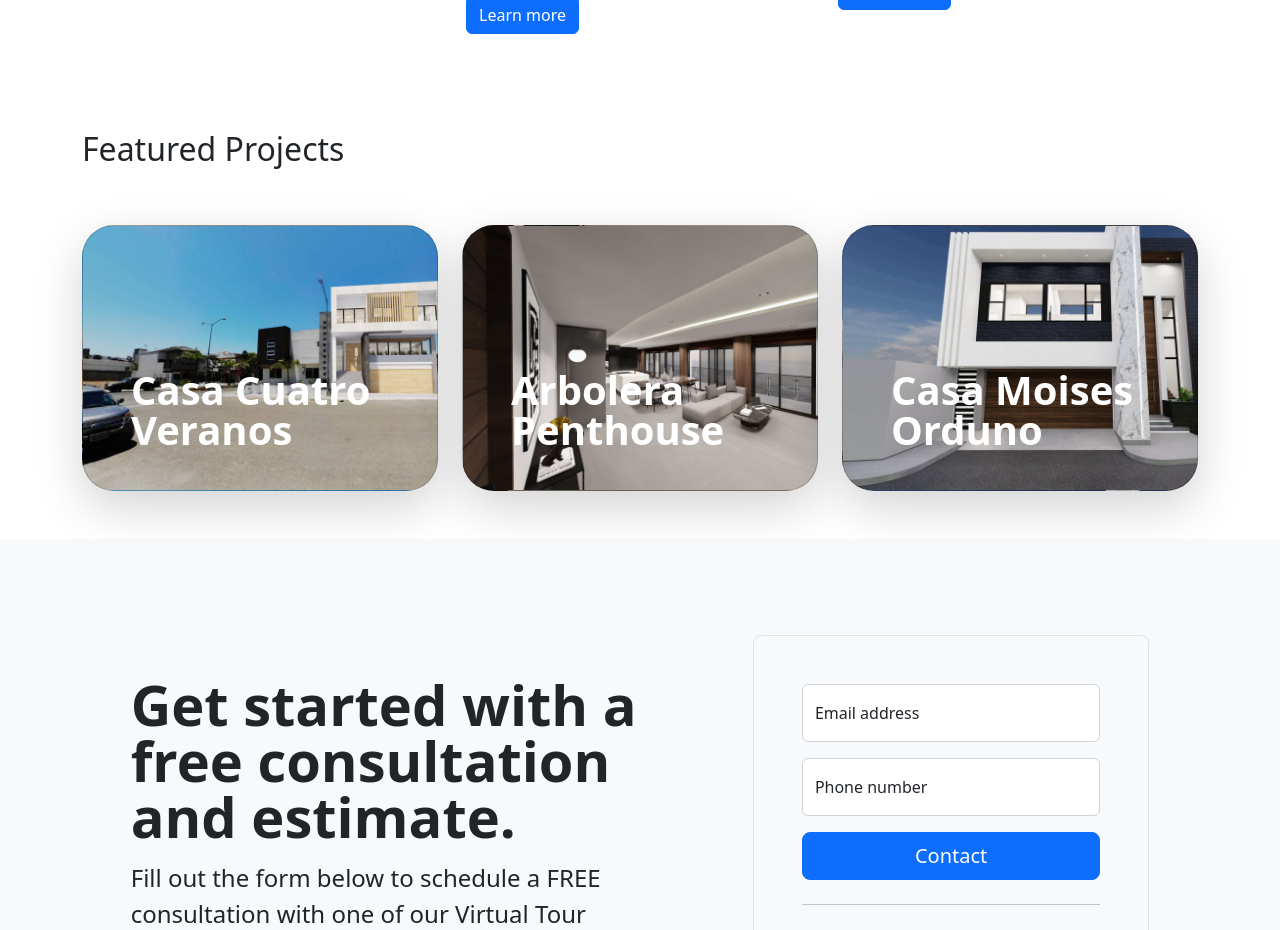
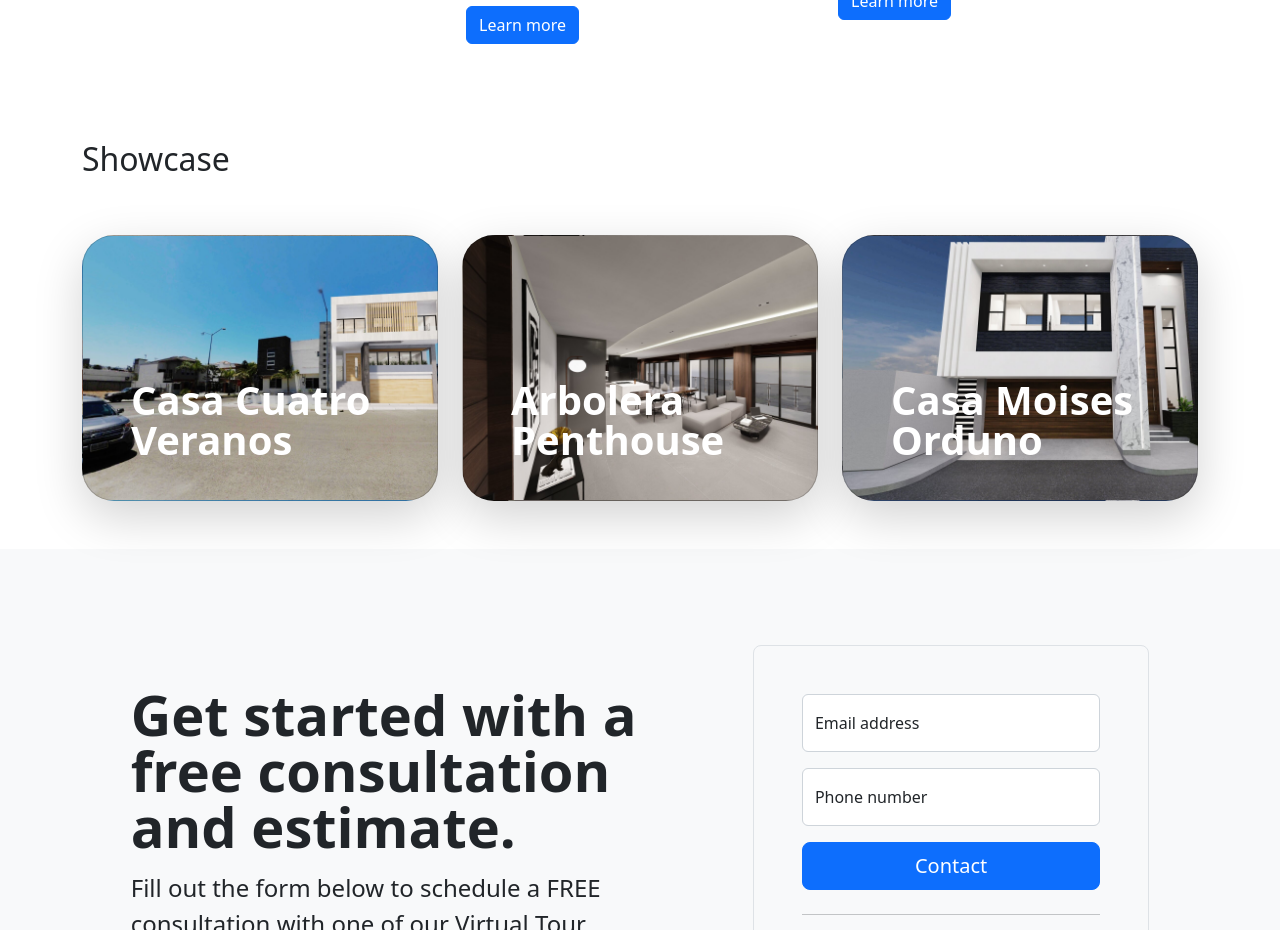
Before and after one commit to martoast/realtourco, a Nuxt app: page / in a window 1280 px wide. Shown: the part 1320-2250 px from the top of the page. Built offline with nearby package versions, Linux system fonts and the light colour scheme.

Commit message:
about changes

```diff
--- a/components/Projects.vue
+++ b/components/Projects.vue
@@ -1,6 +1,6 @@
 <template>
     <div class="container">
-        <h2>Featured Projects</h2>
+        <h2>Showcase</h2>
         <div class="row row-cols-1 row-cols-lg-3 align-items-stretch g-4 py-5">
             <div class="col">
                 <a href="//arquitectostijuana.shapespark.com/casa_cuatro_veranos/" target="_blank" class="card card-cover h-100 overflow-hidden text-white bg-dark rounded-5 shadow-lg" style="background-image: url('/img/cover.jpeg'); background-size: cover; text-decoration: none;">
```
Also changed, not shown: public/img/about.jpeg.
